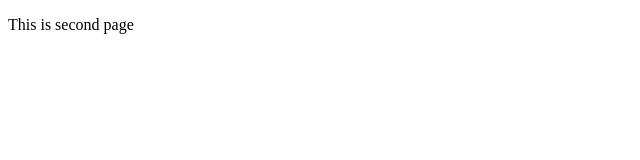
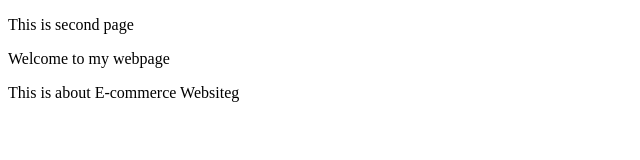
Before and after one commit to faria012/web-development, a plain HTML site: page newfile.html in a window 1280 px wide. Shown: the whole page, without its empty margins (0-640 px from the left). Drawn offline with Linux system fonts and the light colour scheme.

Commit message:
adding e-commerce

```diff
--- a/newfile.html
+++ b/newfile.html
@@ -8,5 +8,7 @@
 </head>
 <body>
     <p>This is second page</p>
+    <p>Welcome to my webpage</p>
+    <p>This is about E-commerce Websiteg</p>
 </body>
 </html>
```
